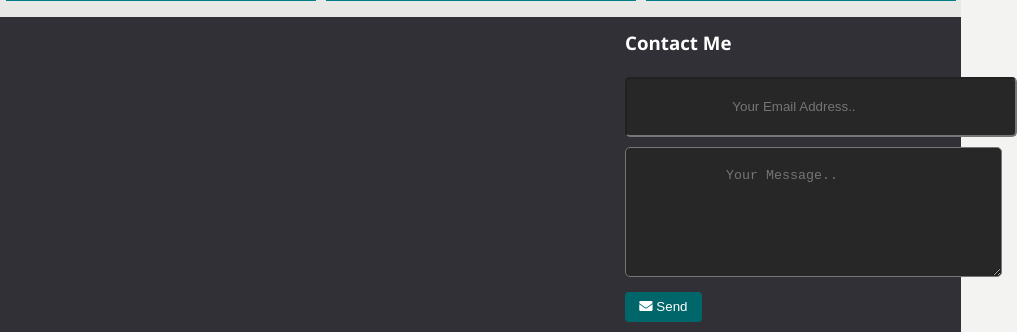
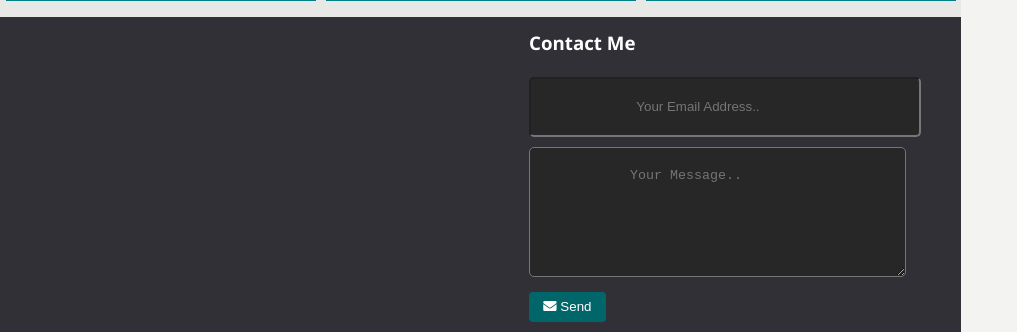
Before and after one commit to hildasatih/biodata, a plain HTML site: page index.html in a window 1280 px wide. Shown: the part 680-1012 px from the top of the page, 319-1336 px from the left, 1017 px wide, since content can reach past the window. Drawn offline with Linux system fonts and the light colour scheme.

Commit message:
new  update

```diff
--- a/style.css
+++ b/style.css
@@ -27,7 +27,7 @@ img{
 
 
 .container{
-    width: 100%;
+    max-width: 100%;
     margin: 0 auto;
 
 }
@@ -191,7 +191,7 @@ li{
 
 
  form{
-    margin-left: 25em;
+    margin-left: 19em;
  }
 
 
```
